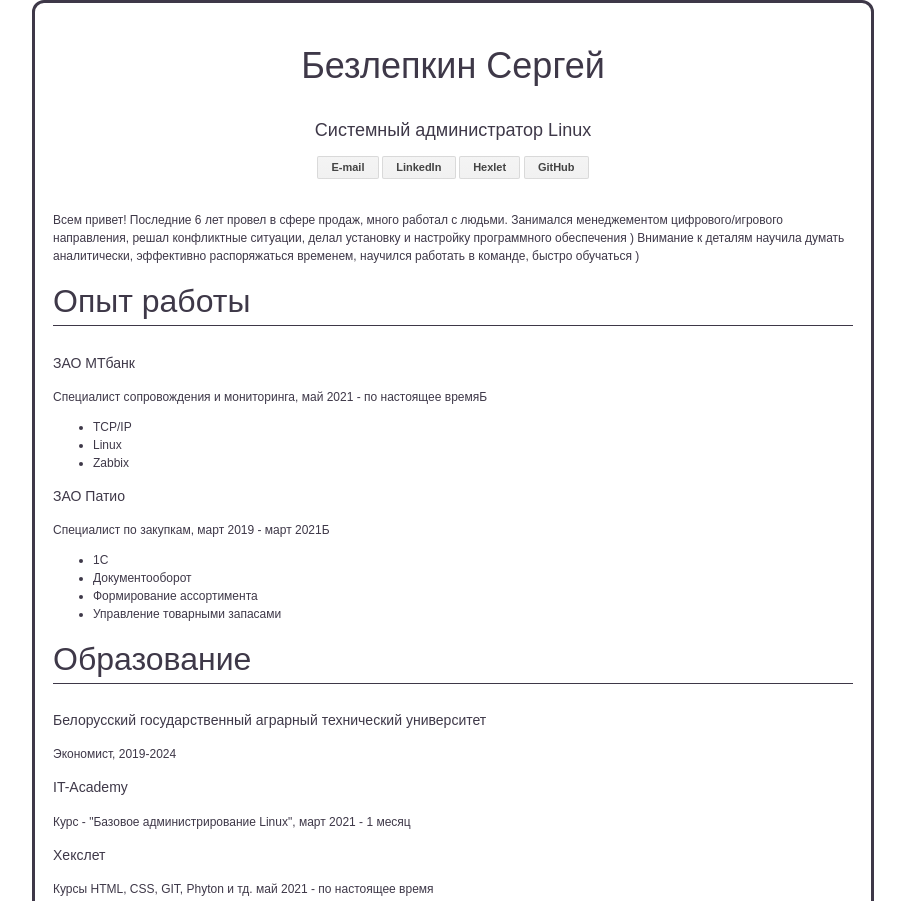
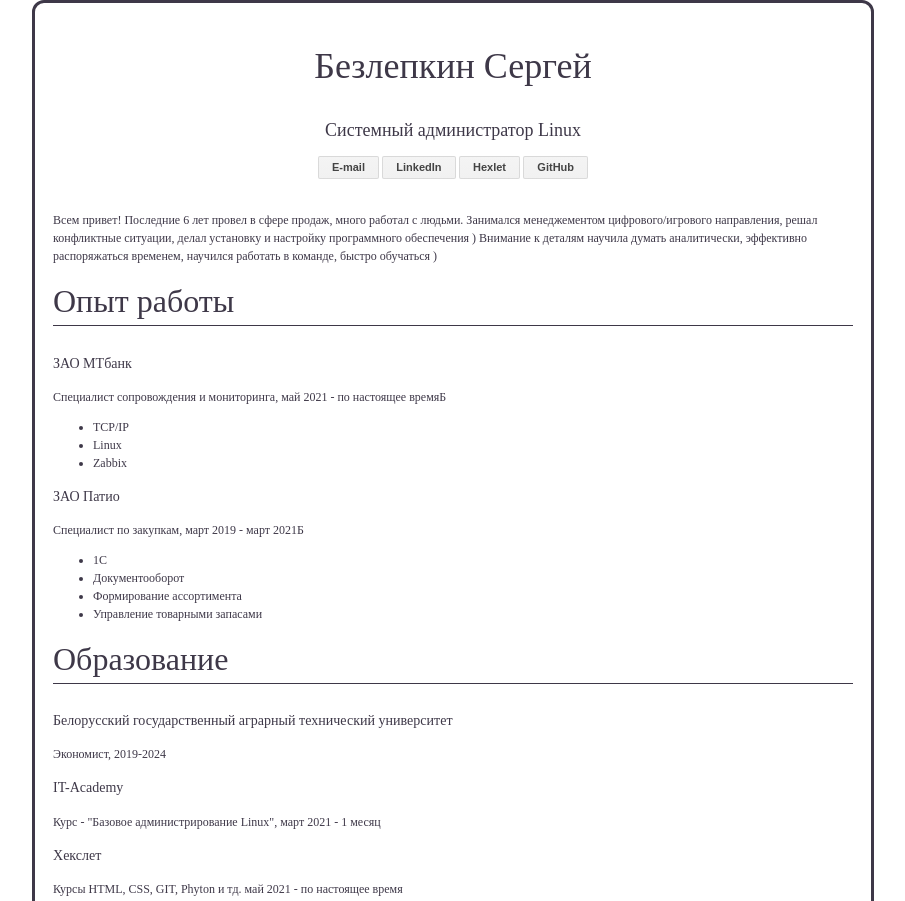
Before and after one commit to sergeybezlepkin/sergeybezlepkin.github.io, a plain HTML site: page index.html in a window 1280 px wide. Shown: the top 901 px of the page, without its empty margins (187-1092 px from the left). Drawn offline with Linux system fonts and the light colour scheme.

Commit message:
Update style.css

```diff
--- a/style.css
+++ b/style.css
@@ -29,7 +29,7 @@ h2.header-title {
   text-align: center;
 }
 body {
-  font-family: arial,sans-serif;
+  font-family: Gergia;
   font-size: 12px;
   margin: 0 auto;
   max-width: 800px;
```
